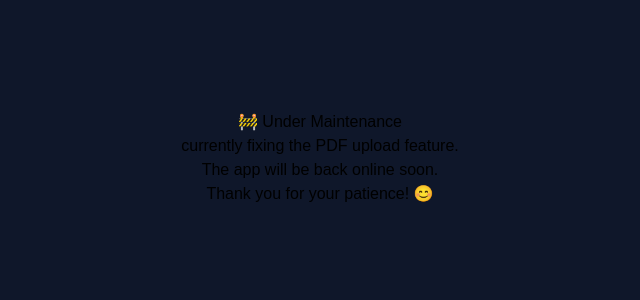
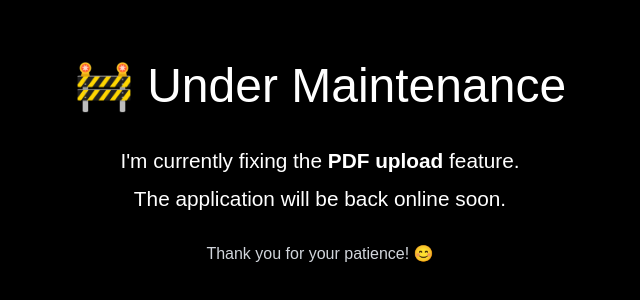
Before and after one commit to Manojkb2005/ragdoc-ai, a React (Vite) app in the folder ragdoc-ai/client/: page / in a window 1280 px wide. Shown: the part 242-542 px from the top of the page, without its empty margins (320-960 px from the left). Built offline with nearby package versions, Linux system fonts and the light colour scheme.

Commit message:
Add uploads folder

```diff
--- a/ragdoc-ai/client/src/App.jsx
+++ b/ragdoc-ai/client/src/App.jsx
@@ -6,19 +6,44 @@ function App() {
         justifyContent: "center",
         alignItems: "center",
         height: "100vh",
-        fontFamily: "Arial",
+        backgroundColor: "#000",
+        color: "#fff",
+        fontFamily: "Arial, sans-serif",
         textAlign: "center",
         padding: "20px",
       }}
     >
       <div>
-        <h1>🚧 Under Maintenance</h1>
-        <p>
-          currently fixing the PDF upload feature.
+        <h1
+          style={{
+            fontSize: "3rem",
+            marginBottom: "20px",
+          }}
+        >
+          🚧 Under Maintenance
+        </h1>
+
+        <p
+          style={{
+            fontSize: "1.3rem",
+            lineHeight: "1.8",
+            color: "#ffffff",
+          }}
+        >
+          I'm currently fixing the <strong>PDF upload</strong> feature.
           <br />
-          The app will be back online soon.
+          The application will be back online soon.
         </p>
-        <p>Thank you for your patience! 😊</p>
+
+        <p
+          style={{
+            marginTop: "25px",
+            fontSize: "1rem",
+            color: "#d1d5db",
+          }}
+        >
+          Thank you for your patience! 😊
+        </p>
       </div>
     </div>
   );
```
